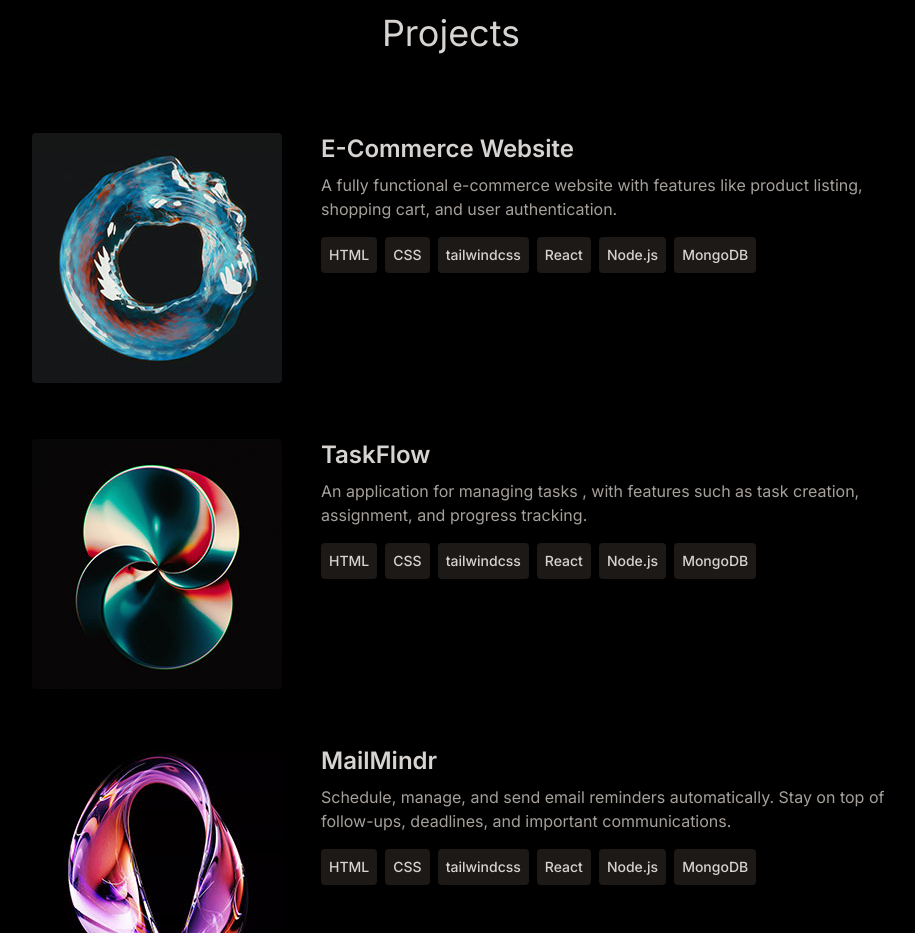
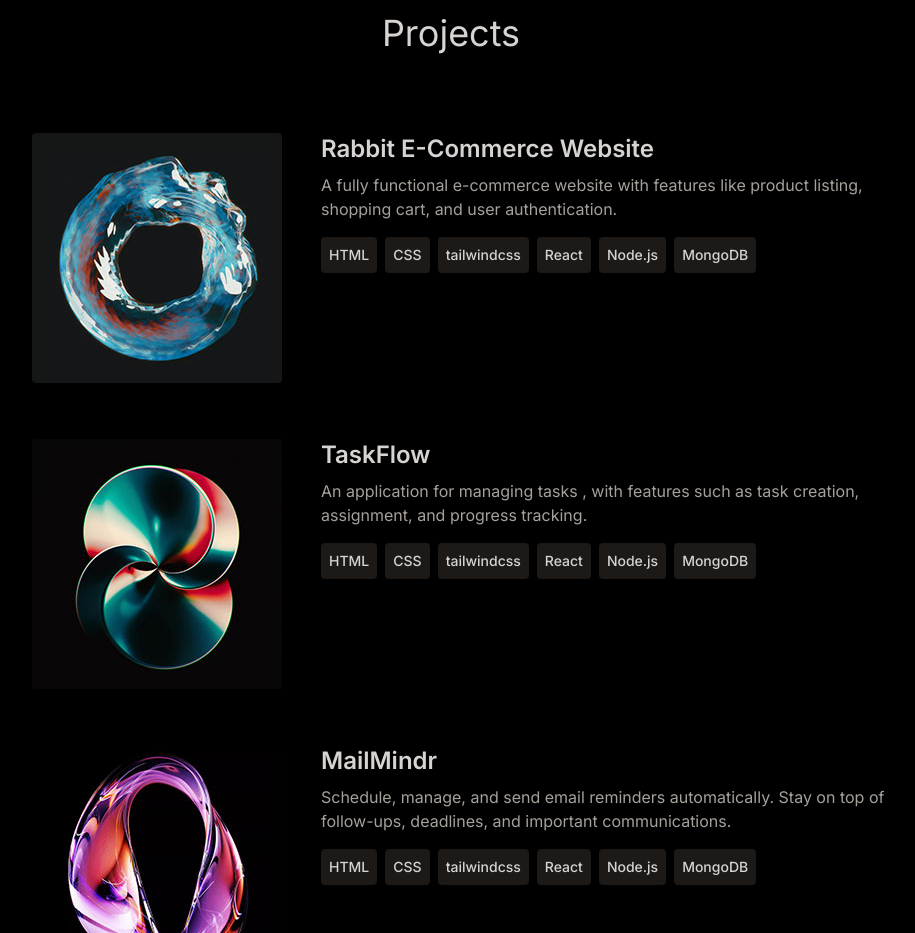
Before and after one commit to darsuprajapati/Portfolio, a React (Vite) app: page / in a window 1280 px wide. Shown: the part 1700-2633 px from the top of the page, without its empty margins (189-1104 px from the left). Built offline with nearby package versions, Linux system fonts and the light colour scheme.

Commit message:
product link changes

```diff
--- a/src/constants/index.js
+++ b/src/constants/index.js
@@ -19,12 +19,12 @@ export const EXPERIENCES = [
 
 export const PROJECTS = [
   {
-    title: "E-Commerce Website",
+    title: "Rabbit E-Commerce Website",
     image: project1,
     description:
       "A fully functional e-commerce website with features like product listing, shopping cart, and user authentication.",
     technologies: ["HTML", "CSS", "tailwindcss", "React", "Node.js", "MongoDB"],
-    link: "https://your-ecommerce-demo-link.com",
+    link: "https://rabbit-ecommerce-vj3c.vercel.app",
   },
   {
     title: "TaskFlow",
```
